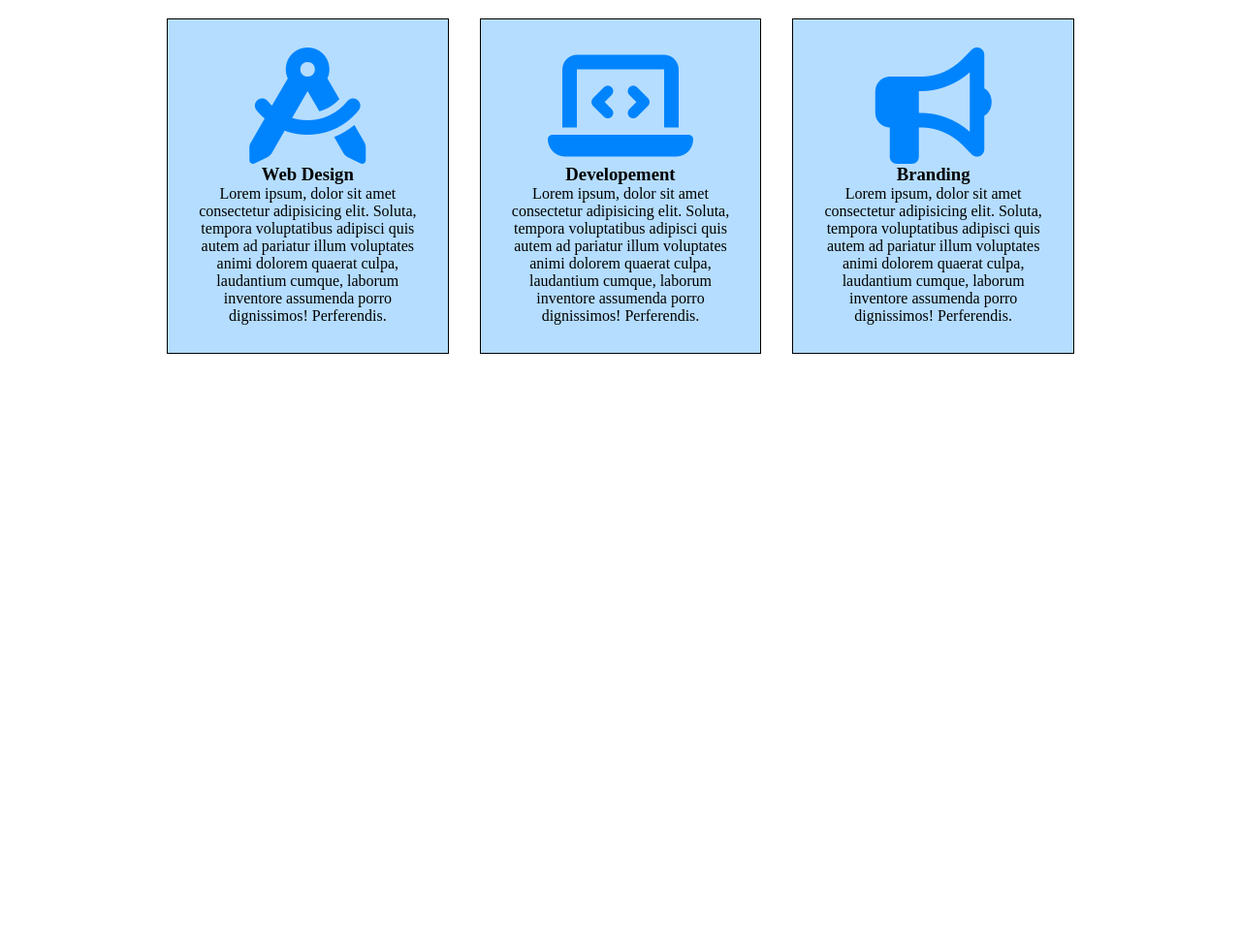
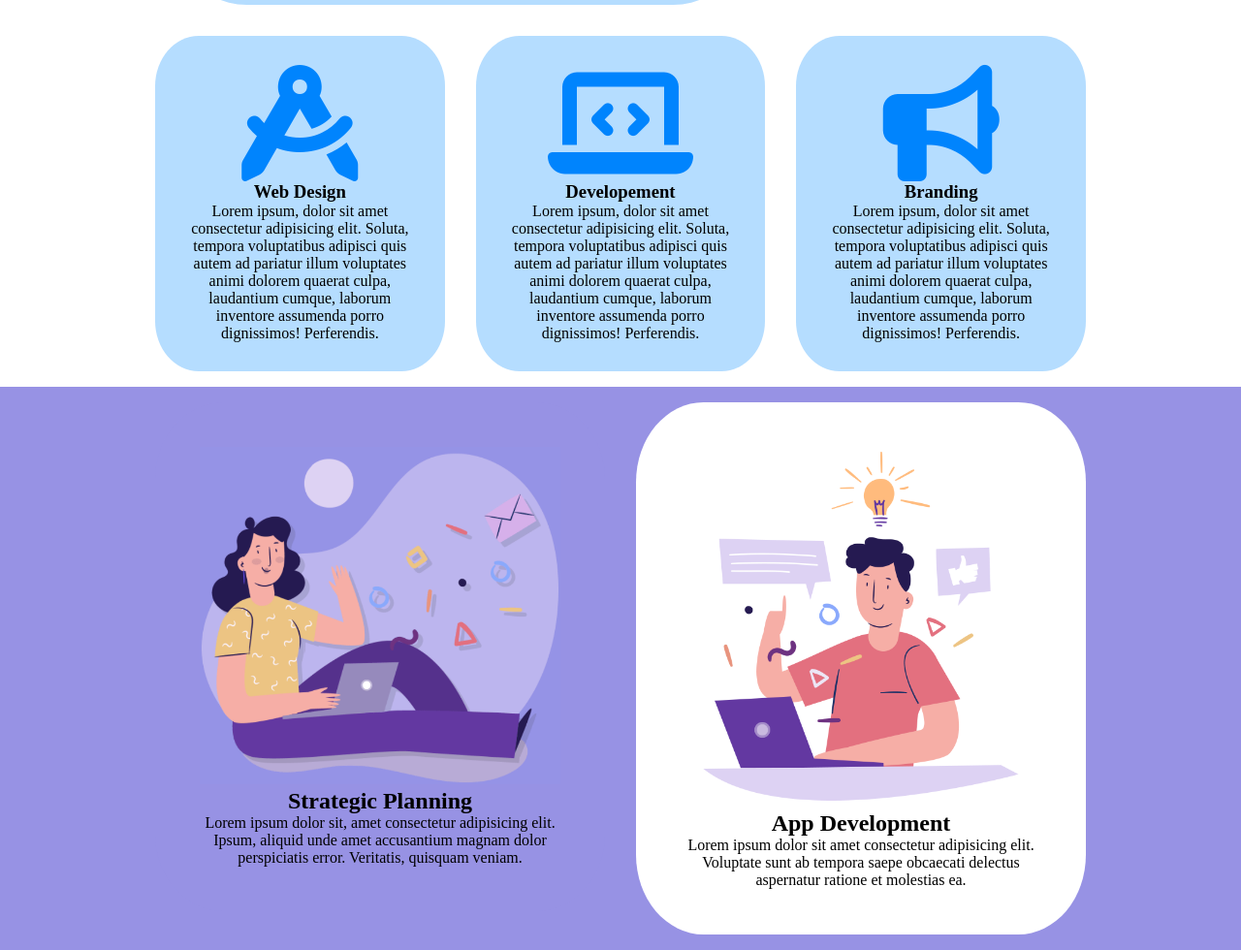
Before and after one commit to antden99/htmlcss-responsive-layout, a plain HTML site: page index.html in a window 1280 px wide. Shown: the part 855-1835 px from the top of the page at 97% size. Before the commit the page ends 1236 px from the top, so only its background shows below. Drawn offline with Linux system fonts and the light colour scheme.

Commit message:
add section_strategic

```diff
--- a/assets/style.css
+++ b/assets/style.css
@@ -39,7 +39,7 @@ a{
 
 .container{
     width: 80%;
-    max-width: 1000px;
+    max-width: 1100px;
     margin: auto;
     text-align: center;
 }
@@ -54,14 +54,25 @@ a{
     background-color: var(--blue-color);
 }
 
+#section_strategic{
+    background-color: var(--violet-color);
+}
 .right_hamburger{
     font-size: 30px;
 }
 
 .card{
     background-color: var(--light-blue-color);
-    border: 1px solid;
-    padding: 10%;;
+
+    padding: 10%;
+    border-radius: 15%;
+}
+
+.violet{
+    background-color: #9792e4;
+}
+.white{
+    background-color: white;
 }
 .col-12{
     width: calc((100% / 12) *12);
@@ -90,3 +101,13 @@ a{
         width: calc((100% / 12) * 4);
     }
 }
+
+@media  screen and (min-width:992px) {
+
+}
+
+@media  screen and (min-width:1200px) {
+    .col-6{
+        width:calc((100% / 12) * 6);
+    }
+}
--- a/index.html
+++ b/index.html
@@ -109,6 +109,44 @@
 
     </div>
 
+    <div id="section_strategic">
+        <div class="container">
+            <div class="row">
+                <div class="col-12 col-6">
+                    <div class="card violet">
+                        <div>
+                            <img src="./assets/img/planning1.png" alt="">
+                            <div>
+                                <h2>Strategic Planning</h2>
+                            </div>
+                            <div>
+                                <p>Lorem ipsum dolor sit, amet consectetur adipisicing elit. Ipsum, aliquid unde amet
+                                    accusantium magnam dolor perspiciatis error. Veritatis, quisquam veniam.</p>
+                            </div>
+                        </div>
+                    </div>
+
+                </div>
+                <div class="col-12 col-6">
+                    <div class="card white ">
+                        <div>
+                            <img src="./assets/img/planning2.png" alt="">
+                            <div>
+                                <h2>App Development</h2>
+                            </div>
+                            <div>
+                                <p>Lorem ipsum dolor sit amet consectetur adipisicing elit. Voluptate sunt ab tempora
+                                    saepe obcaecati delectus aspernatur ratione et molestias ea.</p>
+                            </div>
+                        </div>
+                    </div>
+
+                </div>
+
+            </div>
+        </div>
+    </div>
+
     <footer id="site_footer"></footer>
     <!-- /#site_footer -->
 
```
